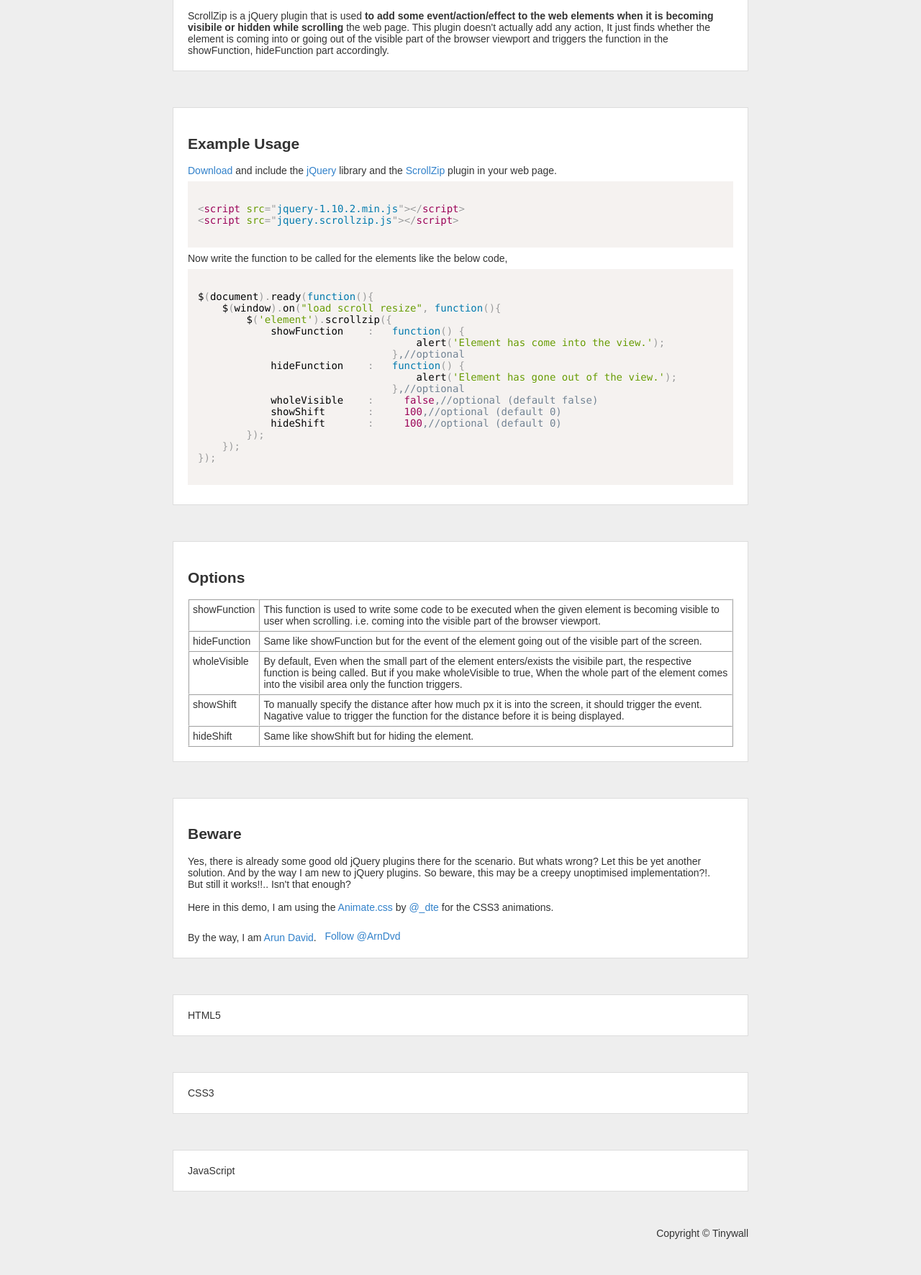
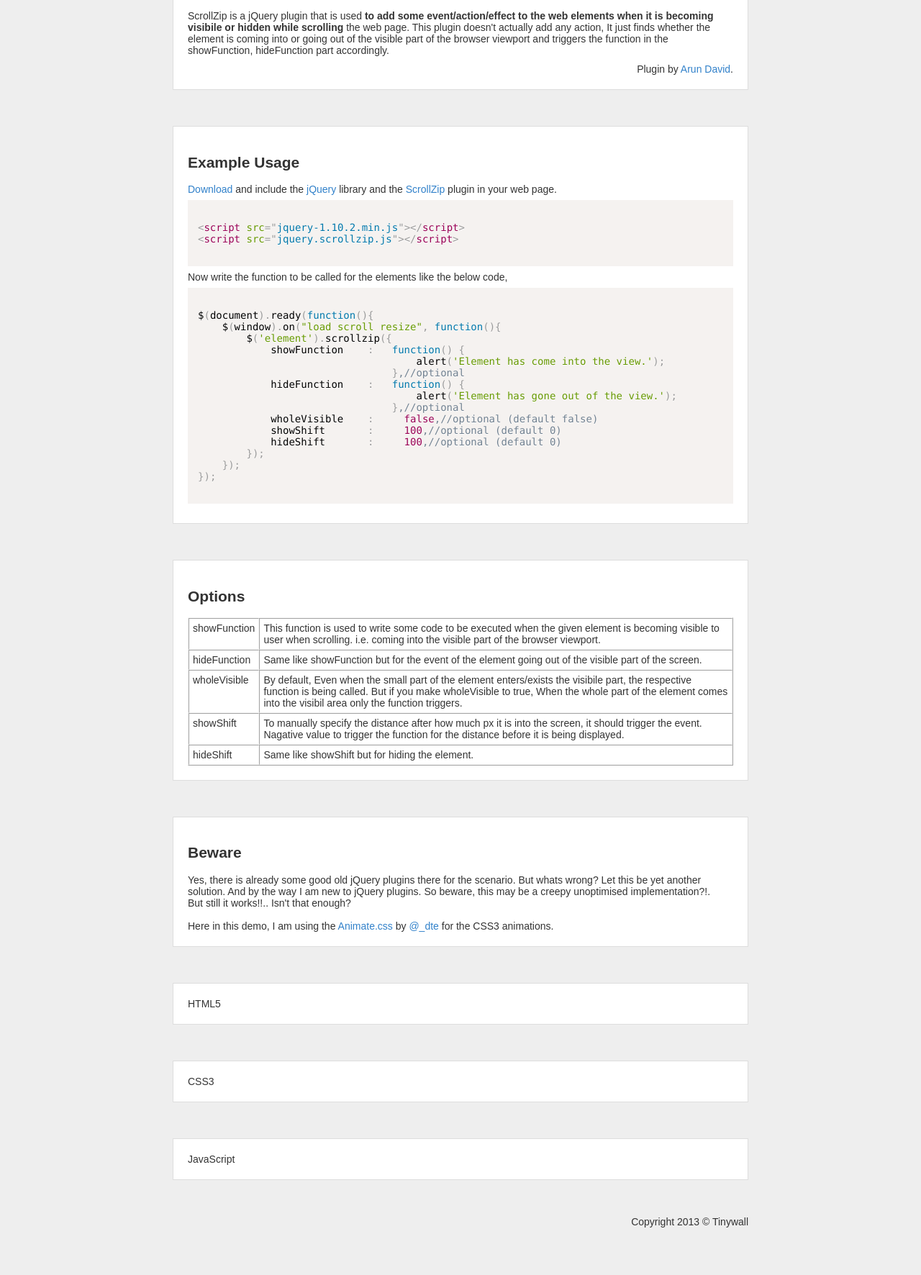
Before and after one commit to tinywall/scrollzip, a plain HTML site: page index.htm in a window 1280 px wide. Shown: the part 317-2089 px from the top of the page at 72% size. Drawn offline with Linux system fonts and the light colour scheme.

Commit message:
Content change

```diff
--- a/index.htm
+++ b/index.htm
@@ -2,6 +2,10 @@
 <html>
 <head>
 <title>Scroll Zip jQuery plugin / Tinywall </title>
+<META NAME="author" CONTENT="Arun David">
+<meta content="width=device-width, initial-scale=1.0" name="viewport">
+<META NAME="description" CONTENT="jQuery plugin to trigger event,function when content comes into or going out of the visible part of the browser while scrolling.">
+<META NAME="keywords" CONTENT="scrollzip, scroll zip,website scroll effect,css3 scroll effect,website scroll effect jquery,content visibility scroll,content visibility scroll jquery,jquery plugin">
 <script src="lib/jquery-1.10.2.min.js"></script>
 <script src="jquery.scrollzip.js"></script>
 <link rel="stylesheet" type="text/css" href="lib/animate.css">
@@ -57,6 +61,8 @@ table.option-table td {border-width: 1px;padding: 5px;border-style: inset;border
         <div class='share'>
             <a href="https://twitter.com/share" class="twitter-share-button" data-via="tinywallinfo">Tweet</a>
 <script>!function(d,s,id){var js,fjs=d.getElementsByTagName(s)[0],p=/^http:/.test(d.location)?'http':'https';if(!d.getElementById(id)){js=d.createElement(s);js.id=id;js.src=p+'://platform.twitter.com/widgets.js';fjs.parentNode.insertBefore(js,fjs);}}(document, 'script', 'twitter-wjs');</script>
+             <a href="https://twitter.com/ArnDvd" class="twitter-follow-button" data-show-count="false">Follow @ArnDvd</a>
+<script>!function(d,s,id){var js,fjs=d.getElementsByTagName(s)[0],p=/^http:/.test(d.location)?'http':'https';if(!d.getElementById(id)){js=d.createElement(s);js.id=id;js.src=p+'://platform.twitter.com/widgets.js';fjs.parentNode.insertBefore(js,fjs);}}(document, 'script', 'twitter-wjs');</script>&nbsp;&nbsp;&nbsp;
             <a href="https://twitter.com/tinywallinfo" class="twitter-follow-button" data-show-count="false">Follow @Tinywall</a>
 <script>!function(d,s,id){var js,fjs=d.getElementsByTagName(s)[0],p=/^http:/.test(d.location)?'http':'https';if(!d.getElementById(id)){js=d.createElement(s);js.id=id;js.src=p+'://platform.twitter.com/widgets.js';fjs.parentNode.insertBefore(js,fjs);}}(document, 'script', 'twitter-wjs');</script>
         <iframe src="http://ghbtns.com/github-btn.html?user=tinywall&repo=scrollzip&type=watch&count=true" height="30" width="118" frameborder="0" scrolling="0" style="width:118px; height: 21px;margin-left:25px;" allowTransparency="true"></iframe>
@@ -65,8 +71,10 @@ table.option-table td {border-width: 1px;padding: 5px;border-style: inset;border
 
     <div class='section section1'><h2 class='subtitle'>Intro</h2>
     ScrollZip is a jQuery plugin that is used <span class='highlight'>to add some event/action/effect to the web elements when it is becoming visibile or hidden while scrolling</span> the web page.
-    This plugin doesn't actually add any action, It just finds whether the element is coming into or going out of the visible part of the browser viewport and triggers the function in the showFunction, hideFunction part accordingly.
-
+    This plugin doesn't actually add any action, It just finds whether the element is coming into or going out of the visible part of the browser viewport and triggers the function in the showFunction, hideFunction part accordingly.<br/>
+                <div style='margin-top:10px;float:right;'>
+                Plugin by <a href='http://www.arundavid.com/' target='_blank'>Arun David</a>.
+                </div><div class='clear'></div>
     </div>
                 <div class='section section2'><h2 class='subtitle'>Example Usage</h2>
                 <a href='http://github.com/tinywall/scrollzip' target='_blank'>Download</a> and include the <a href='http://jquery.com' target='_blank'>jQuery</a> library and the <a href='https://raw.github.com/tinywall/scrollzip/master/jquery.scrollzip.js' target='_blank'>ScrollZip</a> plugin in your web page.
@@ -121,7 +129,7 @@ $(document).ready(function(){
         Yes, there is already some good old jQuery plugins there for the scenario. But whats wrong? Let this be yet another solution.
         And by the way I am new to jQuery plugins. So beware, this may be a creepy unoptimised implementation?!.<br/>
         But still it works!!.. Isn't that enough?
-        <br/><br/>Here in this demo, I am using the <a href='http://daneden.me/animate/' target='_blank'>Animate.css</a> by <a href='https://twitter.com/_dte' target='_blank'>@_dte</a> for the CSS3 animations.<br/><br/>
+        <br/><br/>Here in this demo, I am using the <a href='http://daneden.me/animate/' target='_blank'>Animate.css</a> by <a href='https://twitter.com/_dte' target='_blank'>@_dte</a> for the CSS3 animations.<!-- <br/><br/>
                 <div style='margin-top:10px;float:left;'>
                 By the way, I am <a href='http://www.arundavid.com/' target='_blank'>Arun David</a>.
                 </div>
@@ -129,12 +137,12 @@ $(document).ready(function(){
                     &nbsp;&nbsp;&nbsp;<a href="https://twitter.com/ArnDvd" class="twitter-follow-button" data-show-count="false">Follow @ArnDvd</a>
 <script>!function(d,s,id){var js,fjs=d.getElementsByTagName(s)[0],p=/^http:/.test(d.location)?'http':'https';if(!d.getElementById(id)){js=d.createElement(s);js.id=id;js.src=p+'://platform.twitter.com/widgets.js';fjs.parentNode.insertBefore(js,fjs);}}(document, 'script', 'twitter-wjs');</script>
                 </div>
-                <div class='clear'></div>
+                <div class='clear'></div> -->
     </div>
     <div class='section block-right'>HTML5</div>
     <div class='section block-left'>CSS3</div>
     <div class='section block-right'>JavaScript</div>
-    <div class='footer'>Copyright &copy; Tinywall</div>
+    <div class='footer'>Copyright 2013 &copy; Tinywall</div>
 </div>
 <script src="lib/prism.js"></script>
 <script type="text/javascript">
```
